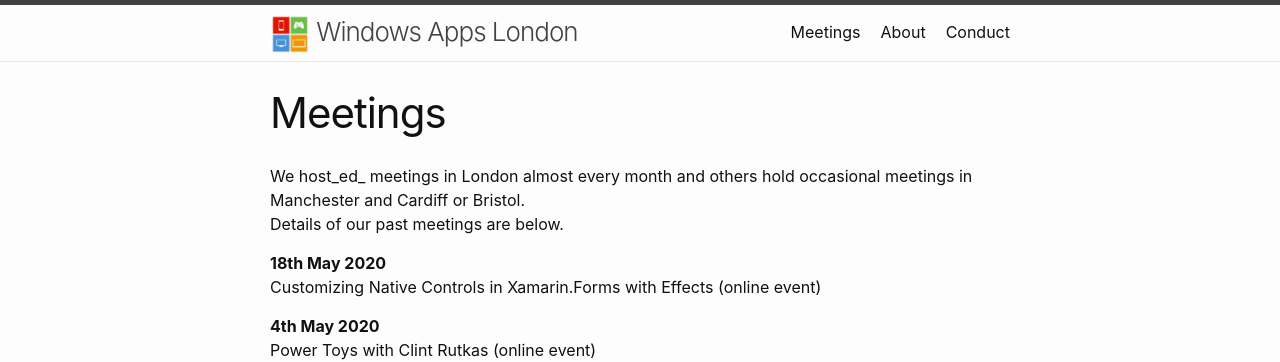
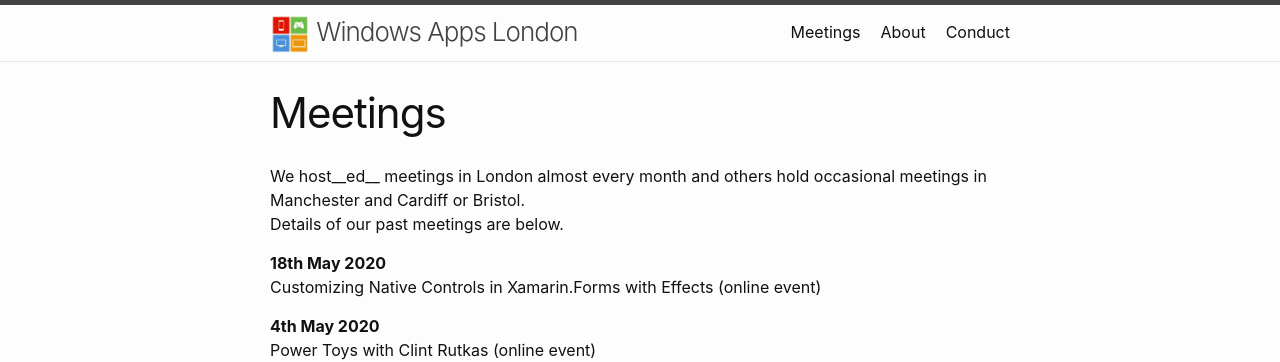
Before and after one commit to mrlacey/winappsldn, a Jekyll site: the page built from meetings.md, in a window 1280 px wide and 900 px high. Shown: the top 362 px of the window. Built offline with Jekyll 4.4.1, drawn with Linux system fonts in a browser that asks for light colours.

Commit message:
fix formatting

```diff
--- a/meetings.md
+++ b/meetings.md
@@ -4,7 +4,7 @@
 layout: page
 ---
 
-We host_ed_ meetings in London almost every month and others hold occasional meetings in Manchester and Cardiff or Bristol.
+We host__ed__ meetings in London almost every month and others hold occasional meetings in Manchester and Cardiff or Bristol.
 Details of our past meetings are below.
 
 **18th May 2020**
```
